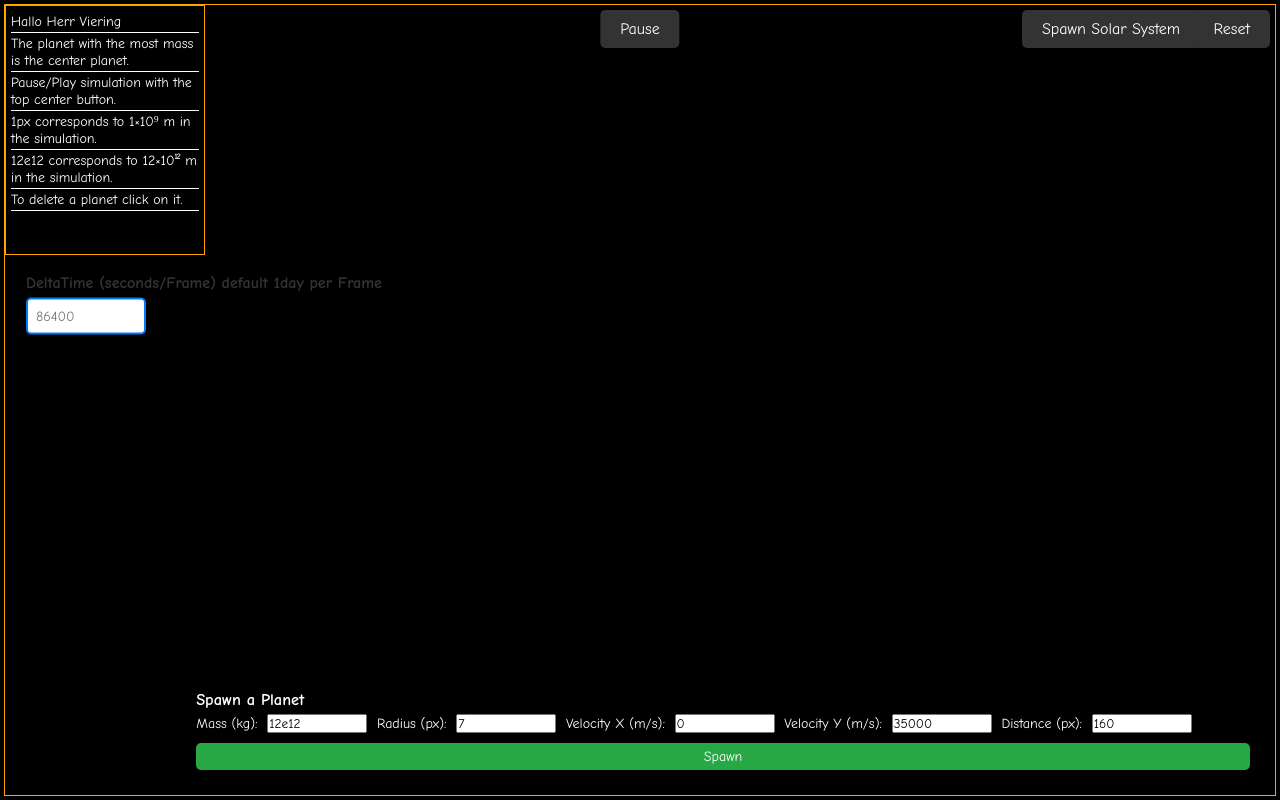
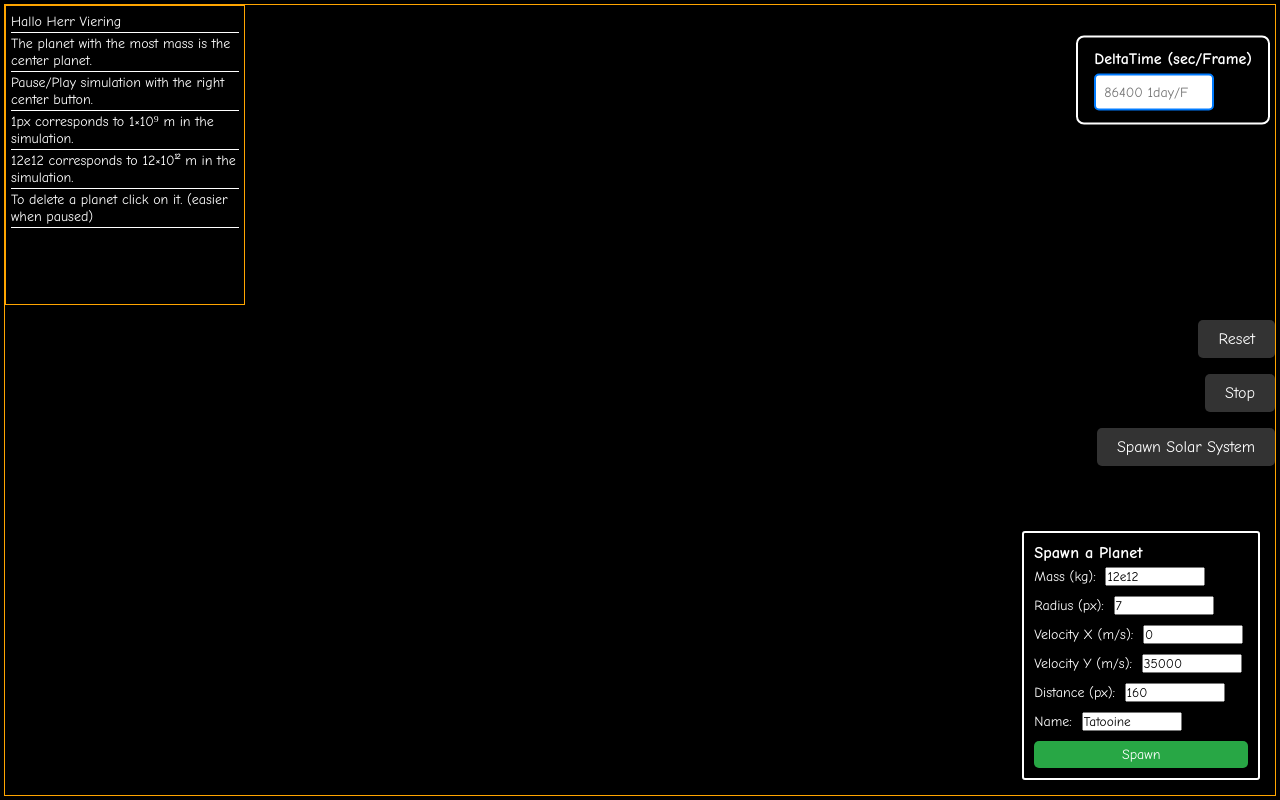
Before and after one commit to LinusCode146/planet-simulation, a website built with Vite: page index.html in a window 1280 px wide. Built offline with nearby package versions, Linux system fonts and the light colour scheme.

Commit message:
added style changes

```diff
--- a/index.html
+++ b/index.html
@@ -18,15 +18,19 @@
     <label>Velocity X (m/s): <input type="number" id="velocity-x-input" value="0"></label>
     <label>Velocity Y (m/s): <input type="number" id="velocity-y-input" value="35000"></label>
     <label>Distance (px): <input type="number" id="distance-input" value="160"></label>
+    <label>Name: <input type="text" id="name-input" value="Tatooine"></label>
     <button id="spawn-btn">Spawn</button>
   </div>
 
-  <button id="play-pause-btn">Pause</button>
-  <button id="reset-btn">Reset</button>
-  <button id="spawn-solar-system-btn">Spawn Solar System</button>
+  <div class="control-panel">
+    <button id="reset-btn">Reset</button>
+    <button id="play-pause-btn">Stop</button>
+    <button id="spawn-solar-system-btn">Spawn Solar System</button>
+  </div>
 
-  <label class="regler"> DeltaTime (seconds/Frame) default 1day per Frame
-    <input class="deltaTime" type="text" step="1" min="1" max="10" placeholder="86400" />
+
+  <label class="regler"> DeltaTime (sec/Frame)
+    <input class="deltaTime" type="text" step="1" min="1" max="10" placeholder="86400 1day/F" />
   </label>
 
 
--- a/src/main.ts
+++ b/src/main.ts
@@ -16,16 +16,20 @@ function getDist(p1: Point, p2: Point): number {
     const dy = p1.y - p2.y;
     return Math.sqrt(dx * dx + dy * dy);
 }
+
 function resizeCanvas(): void {
     canvas.width = window.innerWidth - 10;
     canvas.height = window.innerHeight - 10;
 }
+
 function generateRandomColor(): string {
     return "rgb(" + Math.floor(Math.random() * 255) + "," + Math.floor(Math.random() * 255) + "," + Math.floor(Math.random() * 255) + ")";
 }
+
 function getMostMassivePlanet(): Planet {
     return planets.reduce((max, p) => (p.mass > max.mass ? p : max), planets[0]);
 }
+
 function deletePlanets(x: number, y: number): void {
     for (let i = planets.length - 1; i >= 0; i--) {
         const distance = getDist({x, y}, planets[i].getPosition());
@@ -35,6 +39,7 @@ function deletePlanets(x: number, y: number): void {
         }
     }
 }
+
 function drawTrail(planet: Planet, centerPlanet: Planet): void {
     if (planet.trail.length < 2) return;
     ctx.lineWidth = 2;
@@ -57,6 +62,7 @@ function drawTrail(planet: Planet, centerPlanet: Planet): void {
         ctx.stroke();
     }
 }
+
 function spawnSolarSystem(): void {
     // Clear existing planets
     planets.splice(0, planets.length);
@@ -83,6 +89,7 @@ function spawnSolarSystem(): void {
 
     logMessage("Solar System spawned with Sun, Mercury, Venus, Earth, and Mars");
 }
+
 function logMessage(message: string): void {
     const p: HTMLParagraphElement = document.createElement('p');
     p.textContent = message;
@@ -90,10 +97,11 @@ function logMessage(message: string): void {
     logDiv?.appendChild(p);
     logDiv!.scrollTop = logDiv!.scrollHeight;
 }
+
 function animate(): void {
     if (!isPaused) {
         ctx.clearRect(0, 0, canvas.width, canvas.height);
-        for(let i = 0; i < planets.length; i++) {
+        for (let i = 0; i < planets.length; i++) {
             planets[i].update();
             planets[i].draw();
         }
@@ -101,15 +109,18 @@ function animate(): void {
     requestAnimationFrame(animate);
 }
 
+
 interface Velocity {
     x: number;
     y: number;
 }
+
 interface TrailPoint {
     x: number;
     y: number;
     life: number;
 }
+
 interface Point {
     x: number,
     y: number
@@ -124,6 +135,7 @@ class Planet {
     velocity: Velocity;
     name: string;
     trail: TrailPoint[];
+    fadeSpeed: number;
 
     constructor(x: number, y: number, radius: number, color: string, mass: number, velocity: Velocity, name: string) {
         this.x = x;
@@ -134,6 +146,7 @@ class Planet {
         this.velocity = velocity;
         this.name = name;
         this.trail = [];
+        this.fadeSpeed = 0.005;
     }
 
     draw(): void {
@@ -190,7 +203,7 @@ class Planet {
             const newX: number = (this.x * this.mass + other.x * other.mass) / newMass;
             const newY: number = (this.y * this.mass + other.y * other.mass) / newMass;
 
-            const fusedPlanet: Planet = new Planet(newX, newY, newRadius, this.color, newMass, newVelocity, `${this.name}-${other.name}`);
+            const fusedPlanet: Planet = new Planet(newX, newY, newRadius, this.color, newMass, newVelocity, `${this.name}+${other.name}`);
             logMessage(`Neuer Planet: mit Masse ${fusedPlanet.mass.toExponential(3)} kg`);
 
             const indexThis: number = planets.indexOf(this);
@@ -211,12 +224,11 @@ class Planet {
         this.y += this.velocity.y * dt;
 
         this.trail.push({x: this.x, y: this.y, life: 1.0});
-        const fadeSpeed: number = 0.005;
         for (let i = 0; i < this.trail.length; i++) {
-            this.trail[i].life -= fadeSpeed;
+            this.trail[i].life -= this.fadeSpeed;
         }
         while (this.trail.length && this.trail[0].life <= 0) {
-            this.trail.shift();
+            this.trail.shift(); //delete obsolete trail lines
         }
     }
 }
@@ -229,7 +241,7 @@ const logDiv: HTMLElement | null = document.getElementById('log');
 
 playPauseBtn?.addEventListener('click', () => {
     isPaused = !isPaused;
-    playPauseBtn.textContent = isPaused ? "Play" : "Pause";
+    playPauseBtn.textContent = isPaused ? "Play" : "Stop";
     canvas.classList.toggle('white-border');
     logMessage(isPaused ? "Simulation paused" : "Simulation resumed");
 });
@@ -244,6 +256,7 @@ spawnPlanetBtn?.addEventListener('click', () => {
     const velocityX: number = parseFloat((document.getElementById('velocity-x-input') as HTMLInputElement).value);
     const velocityY: number = parseFloat((document.getElementById('velocity-y-input') as HTMLInputElement).value);
     const distancePx: number = parseFloat((document.getElementById('distance-input') as HTMLInputElement).value);
+    const name: string = (document.getElementById('name-input') as HTMLInputElement).value;
 
     if (isNaN(mass) || isNaN(radius) || isNaN(velocityX) || isNaN(velocityY) || isNaN(distancePx)) {
         logMessage("Invalid input! Please enter valid numbers.");
@@ -263,7 +276,7 @@ spawnPlanetBtn?.addEventListener('click', () => {
         generateRandomColor(),
         mass,
         {x: velocityX, y: velocityY},
-        `Planet-${planets.length + 1}`
+        name
     );
 
     planets.push(newPlanet);
@@ -276,6 +289,7 @@ spawnPlanetBtn?.addEventListener('click', () => {
 deltaTimeElement?.addEventListener('input', () => {
     dt = parseFloat((deltaTimeElement as HTMLInputElement).value);
 });
+
 window.addEventListener('click', (event: MouseEvent) => {
     deletePlanets(event.clientX, event.clientY);
 })
@@ -283,10 +297,10 @@ window.addEventListener('resize', resizeCanvas);
 
 logMessage("Hallo Herr Viering");
 logMessage("The planet with the most mass is the center planet.");
-logMessage("Pause/Play simulation with the top center button.");
+logMessage("Pause/Play simulation with the right center button.");
 logMessage("1px corresponds to 1×10⁹ m in the simulation.");
 logMessage("12e12 corresponds to 12×10¹² m in the simulation.");
-logMessage("To delete a planet click on it.");
+logMessage("To delete a planet click on it. (easier when paused)");
 
 resizeCanvas();
 animate();
--- a/src/style.css
+++ b/src/style.css
@@ -21,8 +21,8 @@ canvas {
   position: absolute;
   top: 5px;
   left: 5px;
-  width: 200px;
-  height: 250px;
+  width: 240px;
+  height: 300px;
   background-color: rgba(0, 0, 0, 0.8);
   border: 1px solid orange;
   overflow-y: auto;
@@ -52,12 +52,15 @@ canvas {
 
 #spawn-panel {
   position: absolute;
+  display: flex;
+  flex-direction: column;
   bottom: 20px;
   right: 20px;
   background: rgba(0, 0, 0, 0.7);
   color: white;
+  border: 2px solid white;
+  border-radius: 3px;
   padding: 10px;
-  border-radius: 8px;
   font-size: 14px;
 }
 
@@ -76,6 +79,11 @@ canvas {
   color: white;
   font-size: 14px;
   border-radius: 5px;
+  transition: all .25s ease-in-out;
+}
+
+#spawn-panel button:hover {
+  transform: scale(1.05);
 }
 
 .log-message {
@@ -85,11 +93,20 @@ canvas {
   border-bottom: 1px solid white;
 }
 
-#play-pause-btn {
+.control-panel {
+  display: flex;
+  flex-direction: column;
+  justify-content: flex-start;
+  align-items: flex-end;
   position: absolute;
-  top: 10px;
-  left: 50%;
-  transform: translateX(-50%);
+  right: 5px;
+  top: 40%;
+  gap: 1rem;
+  z-index: 100;
+  border-radius: 8px;
+}
+
+.control-panel > button {
   padding: 10px 20px;
   font-size: 16px;
   background-color: #333;
@@ -97,33 +114,14 @@ canvas {
   border: none;
   cursor: pointer;
   border-radius: 5px;
+  transition: all .25s ease-in-out;
 }
 
-#reset-btn {
-  position: absolute;
-  top: 10px;
-  right: 10px;
-  padding: 10px 20px;
-  font-size: 16px;
-  background-color: #333;
-  color: white;
-  border: none;
-  cursor: pointer;
-  border-radius: 5px;
+.control-panel > button:hover {
+  background: #fff;
+  color: black;
 }
 
-#spawn-solar-system-btn {
-  position: absolute;
-  top: 10px;
-  right: 5rem;
-  padding: 10px 20px;
-  font-size: 16px;
-  background-color: #333;
-  color: white;
-  border: none;
-  cursor: pointer;
-  border-radius: 5px;
-}
 
 .white-border {
     border: 1px solid white !important;
@@ -131,15 +129,16 @@ canvas {
 
 .regler {
   position: absolute;
-  left: 10px;
-  top: 38%;
+  right: 10px;
+  top: 5rem;
   transform: translateY(-50%);
   background: rgba(0, 0, 0, 0.1);
   padding: 12px 16px;
+  border: 2px solid white;
   border-radius: 8px;
   font-size: 16px;
   font-weight: bold;
-  color: #333;
+  color: #fff;
   display: flex;
   flex-direction: column;
   gap: 6px;
```
